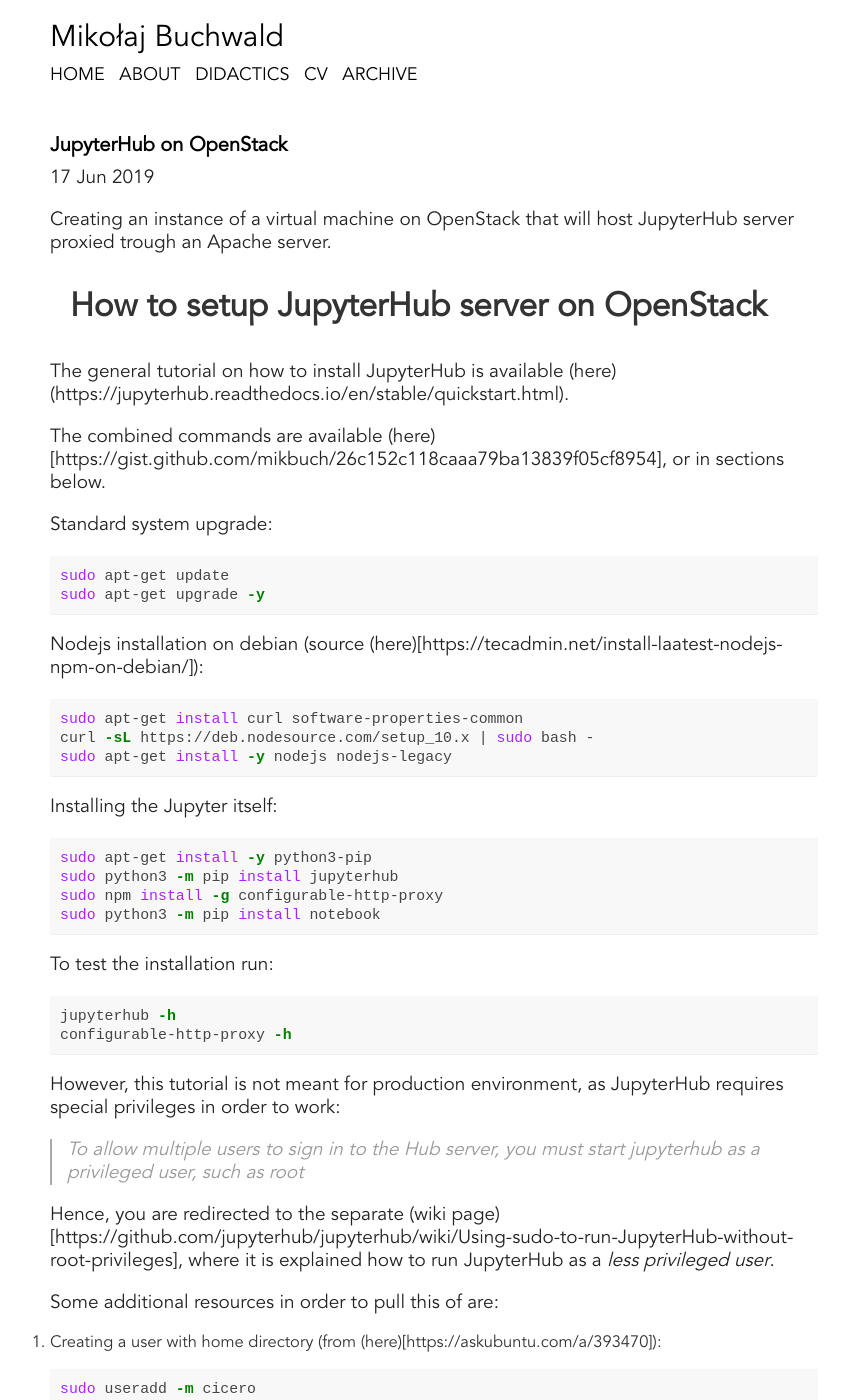
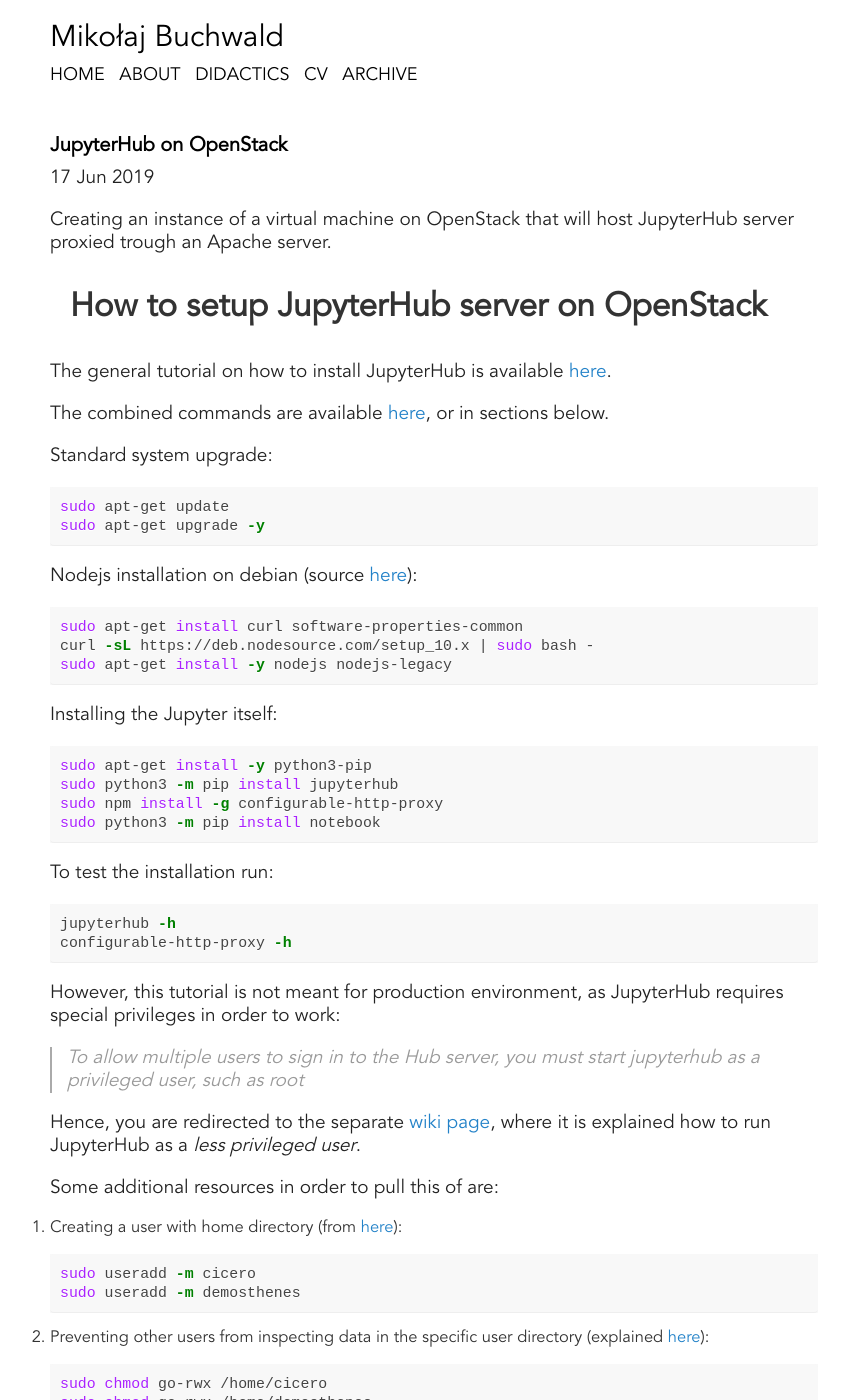
Before and after one commit to mikbuch/mikbuch.github.io, a Jekyll site: the page built from _posts/2019-06-17-Jupyter-Hub-OpenStack.md, in a window 1280 px wide and 1400 px high. Shown: the whole window, without its empty margins (206-1054 px from the left). Built offline with Jekyll 4.4.1, drawn with Linux system fonts in a browser that asks for light colours; comment, search, counter and statistics services are not loaded; some of the changed text lies outside the part shown.

Commit message:
Links repaired

````diff
--- a/_posts/2019-06-17-Jupyter-Hub-OpenStack.md
+++ b/_posts/2019-06-17-Jupyter-Hub-OpenStack.md
@@ -11,9 +11,9 @@
 
 # How to setup JupyterHub server on OpenStack
 
-The general tutorial on how to install JupyterHub is available (here)(https://jupyterhub.readthedocs.io/en/stable/quickstart.html).
+The general tutorial on how to install JupyterHub is available [here](https://jupyterhub.readthedocs.io/en/stable/quickstart.html).
 
-The combined commands are available (here)[https://gist.github.com/mikbuch/26c152c118caaa79ba13839f05cf8954], or in sections below.
+The combined commands are available [here](https://gist.github.com/mikbuch/26c152c118caaa79ba13839f05cf8954), or in sections below.
 
 Standard system upgrade:
 ```bash
@@ -21,7 +21,7 @@
 sudo apt-get upgrade -y
 ```
 
-Nodejs installation on debian (source (here)[https://tecadmin.net/install-laatest-nodejs-npm-on-debian/]):
+Nodejs installation on debian (source [here](https://tecadmin.net/install-laatest-nodejs-npm-on-debian/)):
 ```bash
 sudo apt-get install curl software-properties-common
 curl -sL https://deb.nodesource.com/setup_10.x | sudo bash -
@@ -46,15 +46,15 @@
 
 > _To allow multiple users to sign in to the Hub server, you must start jupyterhub as a privileged user, such as root_
 
-Hence, you are redirected to the separate (wiki page)[https://github.com/jupyterhub/jupyterhub/wiki/Using-sudo-to-run-JupyterHub-without-root-privileges], where it is explained how to run JupyterHub as a _less privileged user_.
+Hence, you are redirected to the separate [wiki page](https://github.com/jupyterhub/jupyterhub/wiki/Using-sudo-to-run-JupyterHub-without-root-privileges), where it is explained how to run JupyterHub as a _less privileged user_.
 
 Some additional resources in order to pull this of are:
-1. Creating a user with home directory (from (here)[https://askubuntu.com/a/393470]):
+1. Creating a user with home directory (from [here](https://askubuntu.com/a/393470)):
 ```bash
 sudo useradd -m cicero
 sudo useradd -m demosthenes
 ```
-2. Preventing other users from inspecting data in the specific user directory (explained (here)[https://superuser.com/a/161196/950943]):
+2. Preventing other users from inspecting data in the specific user directory (explained [here](https://superuser.com/a/161196/950943)):
 ```bash
 sudo chmod go-rwx /home/cicero
 sudo chmod go-rwx /home/demosthenes
@@ -113,7 +113,7 @@
 sudo systemctl restart apache2
 ```
 
-In order to generate a self-signed certificate type in the following commands ((source for `openssl` key generation))[https://jupyter-notebook.readthedocs.io/en/stable/public_server.html#using-ssl-for-encrypted-communication]:
+In order to generate a self-signed certificate type in the following commands ([source for `openssl` key generation](https://jupyter-notebook.readthedocs.io/en/stable/public_server.html#using-ssl-for-encrypted-communication)):
 ```bash
 mkdir ~/.certs
 cd ~/.certs
````
Also changed, not shown: other parts of _posts/2019-06-17-Jupyter-Hub-OpenStack.md (+1 -1 lines).
